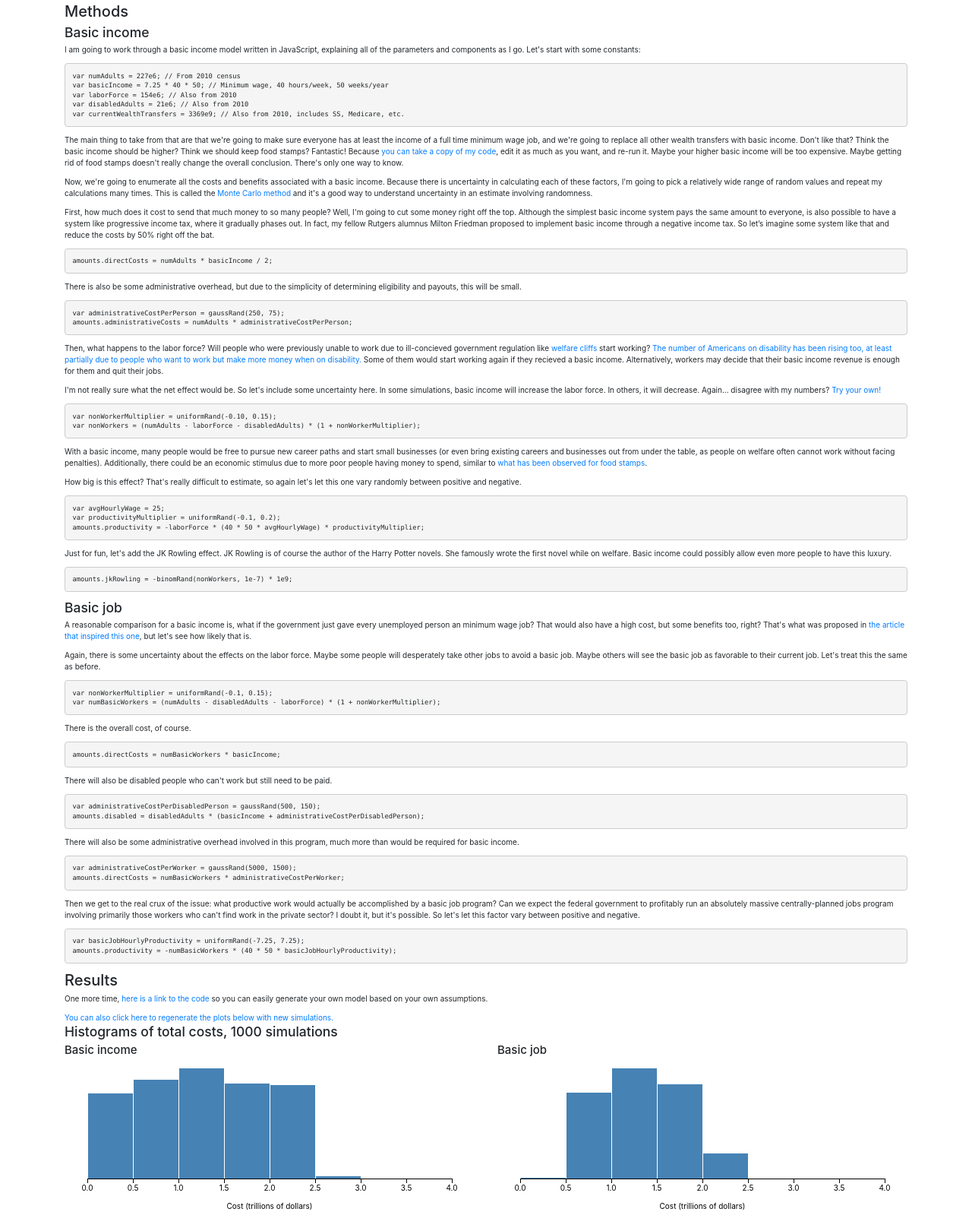
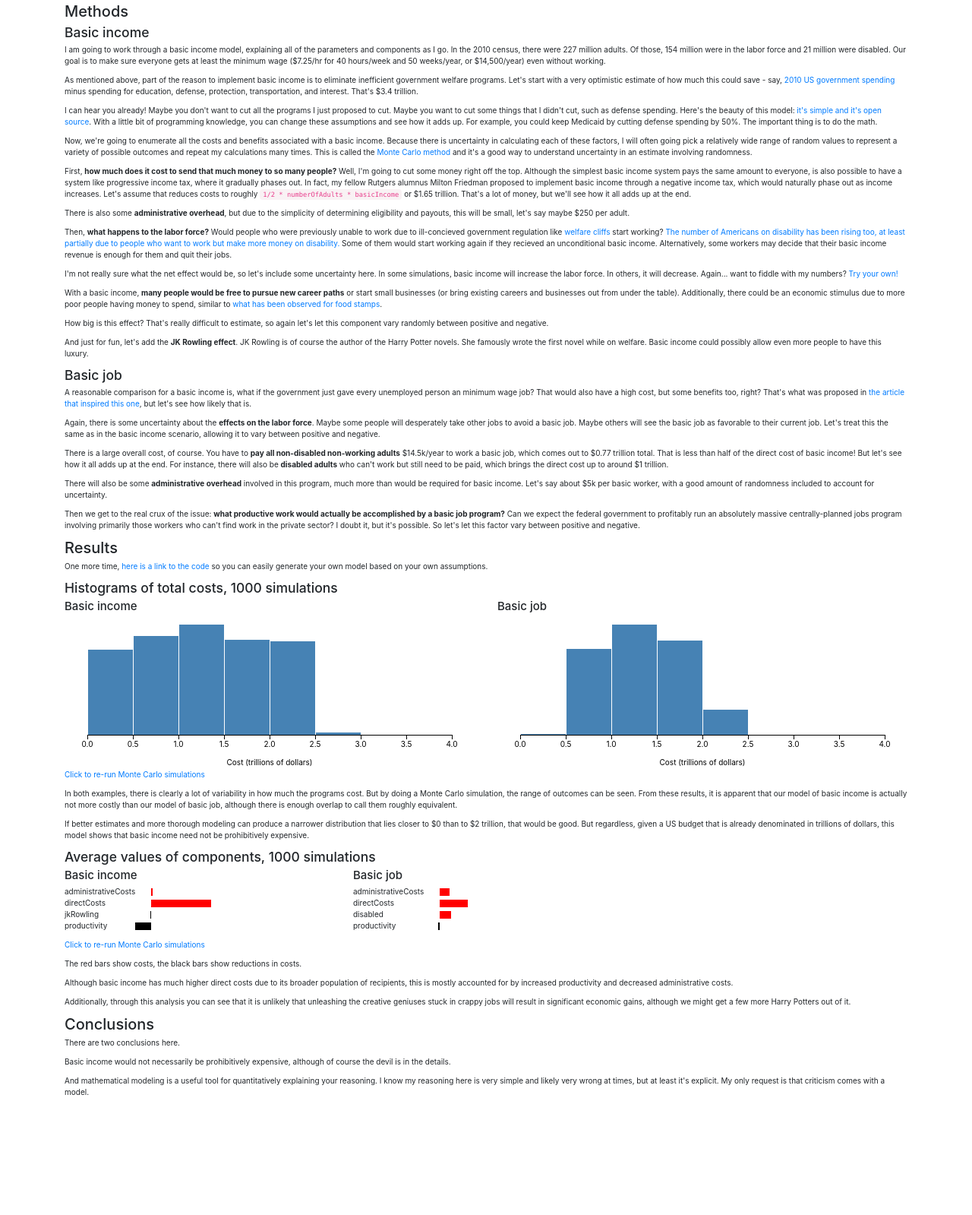
Before and after one commit to dumbmatter/basic-income-basic-job, a plain HTML site: page index.html in a window 1280 px wide. Shown: the part 210-1809 px from the top of the page at 76% size. After the commit the page ends 1665 px from the top, so only its background shows below. Drawn offline with nearby package versions, Linux system fonts and the light colour scheme.

Commit message:
Revisions

```diff
--- a/index.html
+++ b/index.html
@@ -6,11 +6,10 @@
     <meta name="viewport" content="width=device-width, initial-scale=1">
     <title>Modeling the plausibility of basic income</title>
 
-    <link href="https://maxcdn.bootstrapcdn.com/bootstrap/3.3.5/css/bootstrap.min.css" rel="stylesheet" integrity="sha256-MfvZlkHCEqatNoGiOXveE8FIwMzZg4W85qfrfIFBfYc= sha512-dTfge/zgoMYpP7QbHy4gWMEGsbsdZeCXz7irItjcC3sPUFtf0kuFbDz/ixG7ArTxmDjLXDmezHubeNikyKGVyQ==" crossorigin="anonymous"><!-- Bootstrap -->
+    <link href="https://maxcdn.bootstrapcdn.com/bootstrap/3.3.5/css/bootstrap.min.css" rel="stylesheet" integrity="sha256-MfvZlkHCEqatNoGiOXveE8FIwMzZg4W85qfrfIFBfYc= sha512-dTfge/zgoMYpP7QbHy4gWMEGsbsdZeCXz7irItjcC3sPUFtf0kuFbDz/ixG7ArTxmDjLXDmezHubeNikyKGVyQ==" crossorigin="anonymous">
     <link href="css/bootstrap.min.css" rel="stylesheet">
 
     <style>
-
       .bar rect {
         fill: steelblue;
         shape-rendering: crispEdges;
@@ -21,7 +20,6 @@
         stroke: #000;
         shape-rendering: crispEdges;
       }
-
     </style>
   </head>
   <body>
@@ -42,79 +40,43 @@
 
       <h3>Basic income</h3>
 
-      <p>I am going to work through a basic income model written in JavaScript, explaining all of the parameters and components as I go. Let's start with some constants:</p>
+      <p>I am going to work through a basic income model, explaining all of the parameters and components as I go. In the 2010 census, there were 227 million adults. Of those, 154 million were in the labor force and 21 million were disabled. Our goal is to make sure everyone gets at least the minimum wage ($7.25/hr for 40 hours/week and 50 weeks/year, or $14,500/year) even without working.</p>
 
-      <pre>var numAdults = 227e6; // From 2010 census
-var basicIncome = 7.25 * 40 * 50; // Minimum wage, 40 hours/week, 50 weeks/year
-var laborForce = 154e6; // Also from 2010
-var disabledAdults = 21e6; // Also from 2010
-var currentWealthTransfers = 3369e9; // Also from 2010, includes SS, Medicare, etc.</pre>
+      <p>As mentioned above, part of the reason to implement basic income is to eliminate inefficient government welfare programs. Let's start with a very optimistic estimate of how much this could save - say, <a href="http://www.usgovernmentspending.com/piechart_2010_US_total">2010 US government spending</a> minus spending for education, defense, protection, transportation, and interest. That's $3.4 trillion.</p>
 
-      <p>The main thing to take from that are that we're going to make sure everyone has at least the income of a full time minimum wage job, and we're going to replace all other wealth transfers with basic income. Don't like that? Think the basic income should be higher? Think we should keep food stamps? Fantastic! Because <a href="LINK TO CODE">you can take a copy of my code</a>, edit it as much as you want, and re-run it. Maybe your higher basic income will be too expensive. Maybe getting rid of food stamps doesn't really change the overall conclusion. There's only one way to know.</p>
+      <p>I can hear you already! Maybe you don't want to cut all the programs I just proposed to cut. Maybe you want to cut some things that I didn't cut, such as defense spending. Here's the beauty of this model: <a href="https://github.com/dumbmatter/basic-income-basic-job">it's simple and it's open source</a>. With a little bit of programming knowledge, you can change these assumptions and see how it adds up. For example, you could keep Medicaid by cutting defense spending by 50%. The important thing is to do the math.</p>
 
-      <p>Now, we're going to enumerate all the costs and benefits associated with a basic income. Because there is uncertainty in calculating each of these factors, I'm going to pick a relatively wide range of random values and repeat my calculations many times. This is called the <a href="https://en.wikipedia.org/wiki/Monte_Carlo_method">Monte Carlo method</a> and it's a good way to understand uncertainty in an estimate involving randomness.</p>
+      <p>Now, we're going to enumerate all the costs and benefits associated with a basic income. Because there is uncertainty in calculating each of these factors, I will often going pick a relatively wide range of random values to represent a variety of possible outcomes and repeat my calculations many times. This is called the <a href="https://en.wikipedia.org/wiki/Monte_Carlo_method">Monte Carlo method</a> and it's a good way to understand uncertainty in an estimate involving randomness.</p>
 
-      <p>First, how much does it cost to send that much money to so many people? Well, I'm going to cut some money right off the top. Although the simplest basic income system pays the same amount to everyone, is also possible to have a system like progressive income tax, where it gradually phases out. In fact, my fellow Rutgers alumnus Milton Friedman proposed to implement basic income through a negative income tax. So let’s imagine some system like that and reduce the costs by 50% right off the bat.</p>
+      <p>First, <b>how much does it cost to send that much money to so many people?</b> Well, I'm going to cut some money right off the top. Although the simplest basic income system pays the same amount to everyone, is also possible to have a system like progressive income tax, where it gradually phases out. In fact, my fellow Rutgers alumnus Milton Friedman proposed to implement basic income through a negative income tax, which would naturally phase out as income increases. Let's assume that reduces costs to roughly <code>1/2 * numberOfAdults * basicIncome</code> or $1.65 trillion. That's a lot of money, but we'll see how it all adds up at the end.</p>
 
-      <pre>amounts.directCosts = numAdults * basicIncome / 2;</pre>
+      <p>There is also some <b>administrative overhead</b>, but due to the simplicity of determining eligibility and payouts, this will be small, let's say maybe $250 per adult.</p>
 
-      <p>There is also be some administrative overhead, but due to the simplicity of determining eligibility and payouts, this will be small.</p>
+      <p>Then, <b>what happens to the labor force?</b> Would people who were previously unable to work due to ill-concieved government regulation like <a href="https://www.illinoispolicy.org/reports/modeling-potential-income-and-welfare-assistance-benefits-in-illinois/">welfare cliffs</a> start working? <a href="http://apps.npr.org/unfit-for-work/">The number of Americans on disability has been rising too, at least partially due to people who want to work but make more money on disability.</a> Some of them would start working again if they recieved an unconditional basic income. Alternatively, some workers may decide that their basic income revenue is enough for them and quit their jobs.</p>
 
-      <pre>var administrativeCostPerPerson = gaussRand(250, 75);
-amounts.administrativeCosts = numAdults * administrativeCostPerPerson;</pre>
+      <p>I'm not really sure what the net effect would be, so let's include some uncertainty here. In some simulations, basic income will increase the labor force. In others, it will decrease. Again... want to fiddle with my numbers? <a href="https://github.com/dumbmatter/basic-income-basic-job">Try your own!</a></p>
 
-      <p>Then, what happens to the labor force? Will people who were previously unable to work due to ill-concieved government regulation like <a href="https://www.illinoispolicy.org/reports/modeling-potential-income-and-welfare-assistance-benefits-in-illinois/">welfare cliffs</a> start working? <a href="http://apps.npr.org/unfit-for-work/">The number of Americans on disability has been rising too, at least partially due to people who want to work but make more money when on disability.</a> Some of them would start working again if they recieved a basic income. Alternatively, workers may decide that their basic income revenue is enough for them and quit their jobs.</p>
+      <p>With a basic income, <b>many people would be free to pursue new career paths</b> or start small businesses (or bring existing careers and businesses out from under the table). Additionally, there could be an economic stimulus due to more poor people having money to spend, similar to <a href="http://money.cnn.com/2008/01/29/news/economy/stimulus_analysis/">what has been observed for food stamps</a>.</p>
 
-      <p>I'm not really sure what the net effect would be. So let's include some uncertainty here. In some simulations, basic income will increase the labor force. In others, it will decrease. Again... disagree with my numbers? <a href="LINK TO CODE">Try your own!</a></p>
+      <p>How big is this effect? That's really difficult to estimate, so again let's let this component vary randomly between positive and negative.</p>
 
-      <pre>var nonWorkerMultiplier = uniformRand(-0.10, 0.15);
-var nonWorkers = (numAdults - laborForce - disabledAdults) * (1 + nonWorkerMultiplier);</pre>
-
-      <p>With a basic income, many people would be free to pursue new career paths and start small businesses (or even bring existing careers and businesses out from under the table, as people on welfare often cannot work without facing penalties). Additionally, there could be an economic stimulus due to more poor people having money to spend, similar to <a href="http://money.cnn.com/2008/01/29/news/economy/stimulus_analysis/">what has been observed for food stamps</a>.</p>
-
-      <p>How big is this effect? That's really difficult to estimate, so again let's let this one vary randomly between positive and negative.</p>
-
-      <pre>var avgHourlyWage = 25;
-var productivityMultiplier = uniformRand(-0.1, 0.2);
-amounts.productivity = -laborForce * (40 * 50 * avgHourlyWage) * productivityMultiplier;</pre>
-
-      <p>Just for fun, let's add the JK Rowling effect. JK Rowling is of course the author of the Harry Potter novels. She famously wrote the first novel while on welfare. Basic income could possibly allow even more people to have this luxury.</p>
-
-      <pre>amounts.jkRowling = -binomRand(nonWorkers, 1e-7) * 1e9;</pre>
+      <p>And just for fun, let's add the <b>JK Rowling effect</b>. JK Rowling is of course the author of the Harry Potter novels. She famously wrote the first novel while on welfare. Basic income could possibly allow even more people to have this luxury.</p>
 
       <h3>Basic job</h3>
 
       <p>A reasonable comparison for a basic income is, what if the government just gave every unemployed person an minimum wage job? That would also have a high cost, but some benefits too, right? That's what was proposed in <a href="https://www.chrisstucchio.com/blog/2013/basic_income_vs_basic_job.html">the article that inspired this one</a>, but let's see how likely that is.</p>
 
-      <p>Again, there is some uncertainty about the effects on the labor force. Maybe some people will desperately take other jobs to avoid a basic job. Maybe others will see the basic job as favorable to their current job. Let's treat this the same as before.
+      <p>Again, there is some uncertainty about the <b>effects on the labor force</b>. Maybe some people will desperately take other jobs to avoid a basic job. Maybe others will see the basic job as favorable to their current job. Let's treat this the same as in the basic income scenario, allowing it to vary between positive and negative.</p>
 
-      <pre>var nonWorkerMultiplier = uniformRand(-0.1, 0.15);
-var numBasicWorkers = (numAdults - disabledAdults - laborForce) * (1 + nonWorkerMultiplier);</pre>
+      <p>There is a large overall cost, of course. You have to <b>pay all non-disabled non-working adults</b> $14.5k/year to work a basic job, which comes out to $0.77 trillion total. That is less than half of the direct cost of basic income! But let's see how it all adds up at the end. For instance, there will also be <b>disabled adults</b> who can't work but still need to be paid, which brings the direct cost up to around $1 trillion.</p>
 
-      <p>There is the overall cost, of course.</p>
+      <p>There will also be some <b>administrative overhead</b> involved in this program, much more than would be required for basic income. Let's say about $5k per basic worker, with a good amount of randomness included to account for uncertainty.</p>
 
-      <pre>amounts.directCosts = numBasicWorkers * basicIncome;</pre>
-
-      <p>There will also be disabled people who can't work but still need to be paid.</p>
-
-      <pre>var administrativeCostPerDisabledPerson = gaussRand(500, 150);
-amounts.disabled = disabledAdults * (basicIncome + administrativeCostPerDisabledPerson);</pre>
-
-      <p>There will also be some administrative overhead involved in this program, much more than would be required for basic income.</p>
-
-      <pre>var administrativeCostPerWorker = gaussRand(5000, 1500);
-amounts.directCosts = numBasicWorkers * administrativeCostPerWorker;</pre>
-
-      <p>Then we get to the real crux of the issue: what productive work would actually be accomplished by a basic job program? Can we expect the federal government to profitably run an absolutely massive centrally-planned jobs program involving primarily those workers who can't find work in the private sector? I doubt it, but it's possible. So let's let this factor vary between positive and negative.</p>
-
-      <pre>var basicJobHourlyProductivity = uniformRand(-7.25, 7.25);
-amounts.productivity = -numBasicWorkers * (40 * 50 * basicJobHourlyProductivity);</pre>
+      <p>Then we get to the real crux of the issue: <b>what productive work would actually be accomplished by a basic job program?</b> Can we expect the federal government to profitably run an absolutely massive centrally-planned jobs program involving primarily those workers who can't find work in the private sector? I doubt it, but it's possible. So let's let this factor vary between positive and negative.</p>
 
       <h2>Results</h2>
 
-      <p>One more time, <a href="LINK TO CODE">here is a link to the code</a> so you can easily generate your own model based on your own assumptions.</p>
-
-      <a href="javascript:run()">You can also click here to regenerate the plots below with new simulations.</a>
+      <p>One more time, <a href="https://github.com/dumbmatter/basic-income-basic-job">here is a link to the code</a> so you can easily generate your own model based on your own assumptions.</p>
 
       <h3>Histograms of total costs, 1000 simulations</h3>
 
@@ -127,13 +89,15 @@ amounts.productivity = -numBasicWorkers * (40 * 50 * basicJobHourlyProductivity)
           <h4>Basic job</h4>
           <div id="bjHist"></div>
         </div>
-      </div><p></p>
+      </div>
 
-      <p>In both examples, there is clearly a lot of variability in how much the programs cost. But by doing a Monte Carlo simulation, a reasonable range of outcomes can be seen. From this, it is apparent that our model of basic income is actually not more costly than our model of basic job, although there is enough overlap to call them roughly equivalent.</p>
+      <p><a href="javascript:run()">Click to re-run Monte Carlo simulations</a></p>
 
-      <p>If better estimates and more thorough modeling can reach a solution that lies closer to 0 than to $2 trillion, that would be good. But regardless, given a US budget that is already denominated in trillions of dollars, this model shows that basic income need not be prohibitively expensive.</p>
+      <p>In both examples, there is clearly a lot of variability in how much the programs cost. But by doing a Monte Carlo simulation, the range of outcomes can be seen. From these results, it is apparent that our model of basic income is actually not more costly than our model of basic job, although there is enough overlap to call them roughly equivalent.</p>
 
-      <h3>Agerave importance of components</h3>
+      <p>If better estimates and more thorough modeling can produce a narrower distribution that lies closer to $0 than to $2 trillion, that would be good. But regardless, given a US budget that is already denominated in trillions of dollars, this model shows that basic income need not be prohibitively expensive.</p>
+
+      <h3>Average values of components, 1000 simulations</h3>
 
       <div class="row">
         <div class="col-sm-6 col-md-5 col-lg-4">
@@ -146,11 +110,13 @@ amounts.productivity = -numBasicWorkers * (40 * 50 * basicJobHourlyProductivity)
         </div>
       </div><p></p>
 
+      <p><a href="javascript:run()">Click to re-run Monte Carlo simulations</a></p>
+
       <p>The red bars show costs, the black bars show reductions in costs.</p>
 
       <p>Although basic income has much higher direct costs due to its broader population of recipients, this is mostly accounted for by increased productivity and decreased administrative costs.</p>
 
-      <p>Additionally, through this type of analysis you can see that it is unlikely that releasing the creative geniuses stuck in crappy jobs will result in significant economic gains, although we might get a few more Harry Potters out of it.</p>
+      <p>Additionally, through this analysis you can see that it is unlikely that unleashing the creative geniuses stuck in crappy jobs will result in significant economic gains, although we might get a few more Harry Potters out of it.</p>
 
       <h2>Conclusions</h2>
 
@@ -158,7 +124,7 @@ amounts.productivity = -numBasicWorkers * (40 * 50 * basicJobHourlyProductivity)
 
       <p>Basic income would not necessarily be prohibitively expensive, although of course the devil is in the details.</p>
 
-      <p>And mathematical modeling is a useful tool for quantitatively explaining your reasoning. I know my reasoning here is very simple and likely very wrong at times. My only request is that criticism comes with a model.</p>
+      <p>And mathematical modeling is a useful tool for quantitatively explaining your reasoning. I know my reasoning here is very simple and likely very wrong at times, but at least it's explicit. My only request is that criticism comes with a model.</p>
     </div>
 
     <script type="text/javascript" src="https://cdnjs.cloudflare.com/ajax/libs/d3/3.5.6/d3.min.js"></script>
```
Also changed, not shown: README.md (added). Lines whose indentation alone changed are shown as unchanged.
